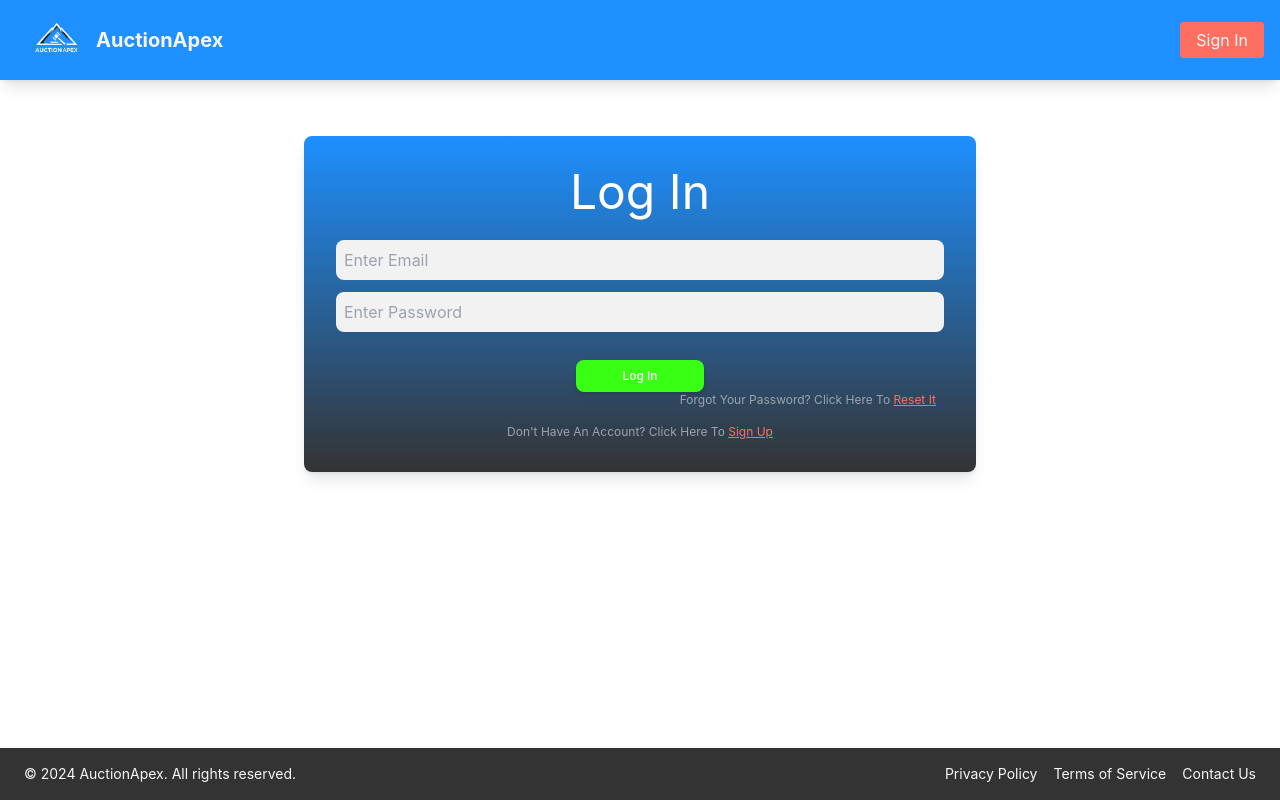
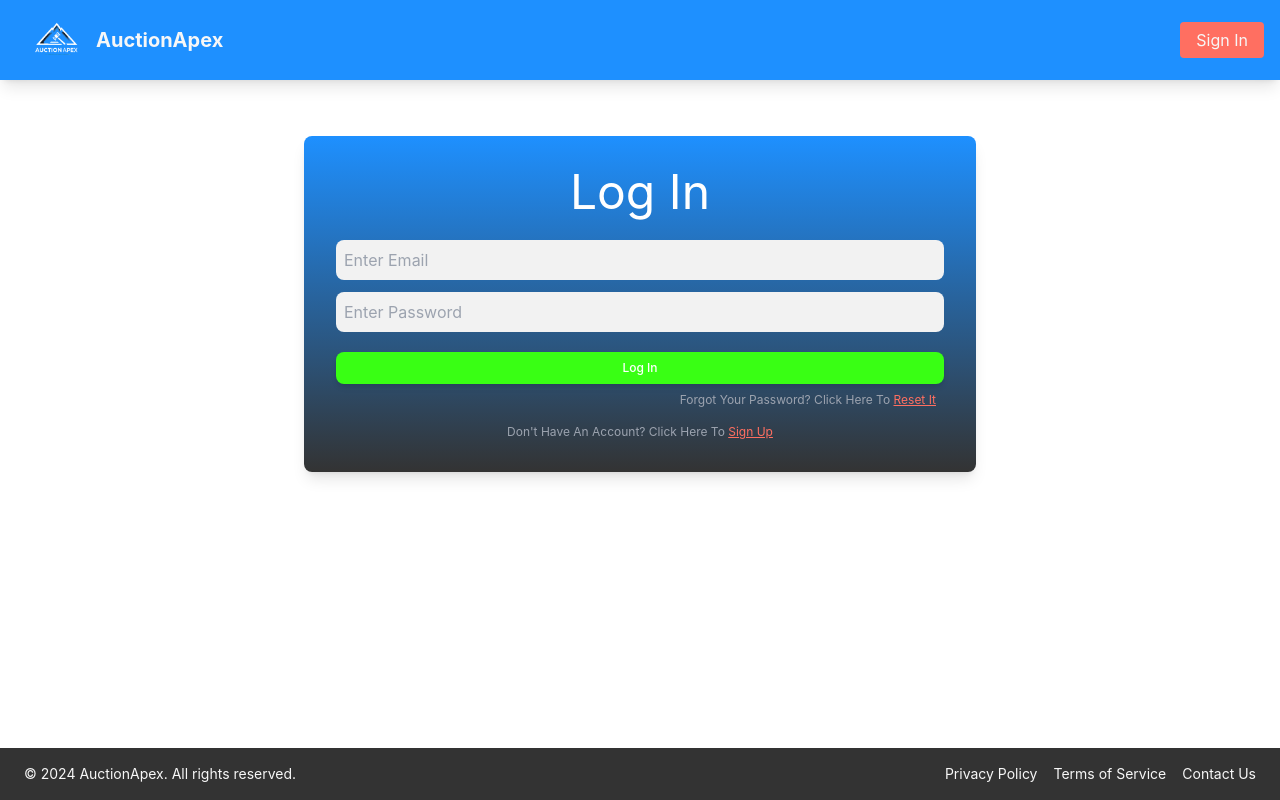
Before and after one commit to Hamza123Hussain/auction_apex, a React (Create React App) app: page /Login in a window 1280 px wide. Built offline with nearby package versions, Linux system fonts and the light colour scheme.

Commit message:
fixed styling

```diff
--- a/src/components/Auth/Login.tsx
+++ b/src/components/Auth/Login.tsx
@@ -34,7 +34,7 @@ const Login = () => {
       <LoginTextFields />
       <button
         onClick={HandleLogin}
-        className="bg-[#39FF14] hover:bg-[#2b9d0b] text-white font-medium py-2 rounded-lg shadow-md transition-all duration-300 mt-4 text-xs w-[10vw] mx-auto"
+        className="bg-[#39FF14] w-full hover:bg-[#2b9d0b] my-2 text-white font-medium py-2 rounded-lg shadow-md transition-all duration-300  text-xs mx-auto"
       >
         Log In
       </button>
```
